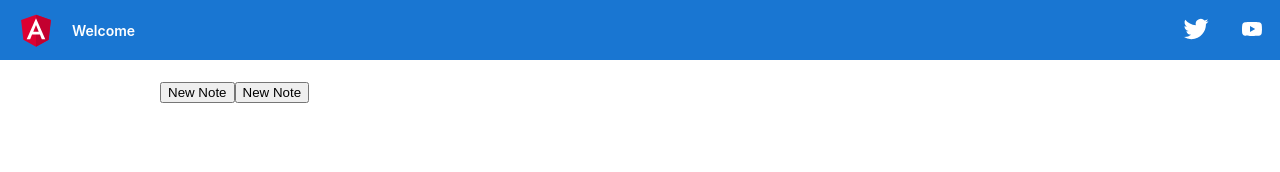
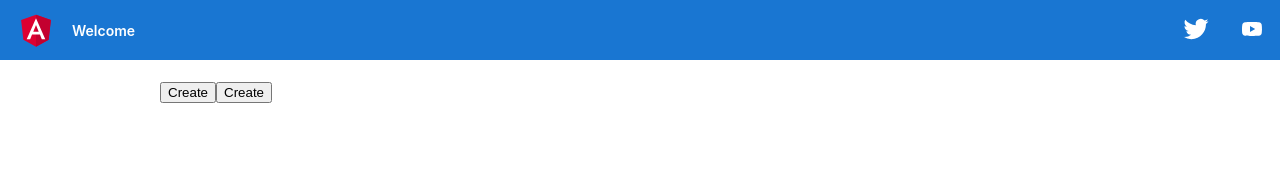
Before and after one commit to konkos/note-taking-app, an Angular app: page / in a window 1280 px wide. Shown: the top 172 px of the page. Built offline with nearby package versions, Linux system fonts and the light colour scheme.

Commit message:
code improvements

```diff
--- a/src/app/main/main.component.html
+++ b/src/app/main/main.component.html
@@ -1,5 +1,5 @@
 <div>
-    <button (click)='navigateToCreateNote()'>New Note</button>
+    <button (click)='navigateToCreateNote()'>Create</button>
 
     <ol class="notesBoard">
         <li *ngFor="let note of notes">
```
